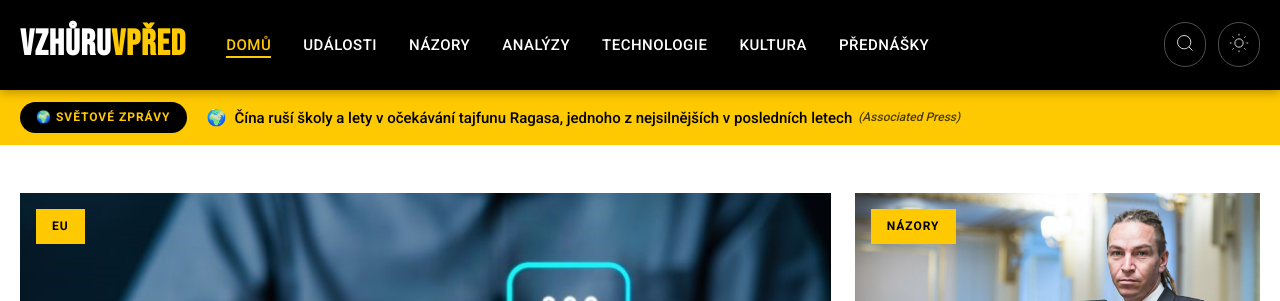
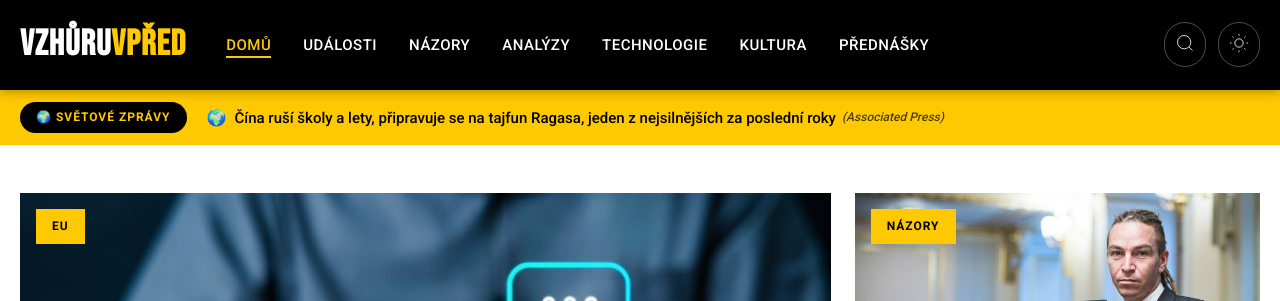
Before and after one commit to tangero/vzhuruvpred, a Jekyll site: the page built from index.html, in a window 1280 px wide and 900 px high. Shown: the top 301 px of the window. Built offline with Jekyll 4.4.1, drawn with Linux system fonts in a browser that asks for light colours; part of the change alters nothing that is shown.

Commit message:
Update world news 2025-09-24 10:29

```diff
--- a/_data/world_news.json
+++ b/_data/world_news.json
@@ -1,38 +1,38 @@
 {
-  "last_updated": "2025-09-24T09:19:50",
+  "last_updated": "2025-09-24T10:18:50",
   "articles": [
     {
       "flag": "🌍",
       "country": "global",
-      "title": "Čína zaplavuje svět levnými vývozy po Trumpových clech",
+      "title": "Čína zaplavuje svět levným exportem po Trumpových clech",
       "original_title": "China Floods the World With Cheap Exports After Trump’s Tariffs - Bloomberg",
       "url": "https://www.bloomberg.com/news/features/2025-09-22/china-floods-world-with-record-amount-of-cheap-goods-after-trump-s-tariffs",
       "urlToImage": "https://assets.bwbx.io/images/users/iqjWHBFdfxIU/ijXBIxF7rchI/v0/1200x800.jpg",
       "source": "Bloomberg",
       "publishedAt": "2025-09-23T06:43:00Z",
-      "description": "Zásilky mimo USA letos prudce vzrostly, země přesycené zbožím se však zdráhají pustit do další obchodní války – zatím."
+      "description": "Zásilky mimo USA letos prudce vzrostly, ale země, které se potýkají s přebytkem, se zdají být prozatím neochotné vést další obchodní válku."
     },
     {
       "flag": "🌍",
       "country": "global",
-      "title": "Čína ruší školy a lety v očekávání tajfunu Ragasa, jednoho z nejsilnějších v posledních letech",
+      "title": "Čína ruší školy a lety, připravuje se na tajfun Ragasa, jeden z nejsilnějších za poslední roky",
       "original_title": "China cancels schools and flights as it braces for Ragasa, one of the strongest typhoons in years - AP News",
       "url": "https://apnews.com/article/ragasa-super-typhoon-hong-kong-south-china-b7882be652ce520a0f28cff5fb946e5b",
       "urlToImage": "https://dims.apnews.com/dims4/default/35c9da9/2147483647/strip/true/crop/8000x4500+0+417/resize/1440x810!/quality/90/?url=https%3A%2F%2Fassets.apnews.com%2Fda%2F7e%2F50816311dfd2d6392ef727b2d5cf%2F2a4f169a95094f9eb83710ca239201f6",
       "source": "Associated Press",
       "publishedAt": "2025-09-23T05:19:00Z",
-      "description": "Pobřežní města v jižní Číně omezují každodenní život a zavírají školy i firmy, protože se připravují na jeden z nejsilnějších tajfunů za poslední roky. Hongkongská observatoř hlásí, že supertajfun ..."
+      "description": "Čínská pobřežní města omezují každodenní život kvůli uzavírání škol a podniků a připravují se na jeden z nejsilnějších tajfunů za poslední roky. Hongkongská observatoř hlásí, že supertajfun Ragasa ..."
     },
     {
       "flag": "🌍",
       "country": "global",
-      "title": "Kojima s Xboxem ukázali nový teaser hry OD, „nebo možná signál“, běžící na Unreal Engine 5",
+      "title": "Kojima s Xboxem ukázali nový teaser OD, „nebo možná signál“, běžící na Unreal Engine 5",
       "original_title": "Kojima and Xbox team up to show off a new OD teaser, \"or maybe a signal\", running on Unreal Engine 5 - Eurogamer",
       "url": "https://www.eurogamer.net/kojima-and-xbox-team-up-to-show-off-more-od-knock",
       "urlToImage": "https://assetsio.gnwcdn.com/A-female-looking-distressd-in-a-still-from-OD's-reveal-trailer.webp?width=1200&height=630&fit=crop&enable=upscale&auto=webp",
       "source": "Eurogamer.net",
       "publishedAt": "2025-09-23T04:51:20Z",
-      "description": "„Je to odvážné, jedinečné a rozhodně z Kojima Productions,“ říká Phil Spencer."
+      "description": "„Je to odvážné, jedinečné a rozhodně od Kojima Productions,“ říká Phil Spencer."
     },
     {
       "flag": "🇺🇸",
@@ -43,7 +43,7 @@
       "urlToImage": "https://nypost.com/wp-content/uploads/sites/2/2025/09/111938047.jpg?quality=75&strip=all&w=1024",
       "source": "New York Post",
       "publishedAt": "2025-09-23T04:06:00Z",
-      "description": "Zdiskreditovaný hip-hopový magnát od svého zatčení v září 2024 strávil čas v brooklynském vězení a 3. října se dozví svůj osud."
+      "description": "Zdiskreditovaný hip-hopový magnát od svého zatčení v září 2024 prochladl v brooklynské vazbě a 3. října se dozví svůj osud."
     },
     {
       "flag": "🇬🇧",
@@ -54,73 +54,73 @@
       "urlToImage": "https://ichef.bbci.co.uk/news/1024/branded_news/fff3/live/11abf140-981d-11f0-9558-4785c3b59242.jpg",
       "source": "BBC News",
       "publishedAt": "2025-09-23T03:38:44Z",
-      "description": "Evropští výrobci automobilů čelí silné konkurenci z Číny a slabé poptávce po luxusních vozech."
+      "description": "Evropští výrobci automobilů čelí silné konkurenci ze strany Číny a slabé poptávce po luxusních vozech."
     },
     {
       "flag": "🌍",
       "country": "global",
-      "title": "Muž obviněn z nasvícení laserem na Marine One s Trumpem na palubě",
+      "title": "Muž obviněn z namíření laserového ukazovatele na vrtulník Marine One s Trumpem na palubě",
       "original_title": "Man charged with shining laser pointer at Marine One with Trump aboard - CBS News",
       "url": "https://www.cbsnews.com/news/laser-pointer-marine-one-trump/",
       "urlToImage": "https://assets3.cbsnewsstatic.com/hub/i/r/2025/05/04/d00a6992-1063-4451-b123-9886e20b1c76/thumbnail/1200x630g2/cfa0a927630d38bc3af0c7d935b159f0/gettyimages-2212323542-1.jpg",
       "source": "CBS News",
       "publishedAt": "2025-09-23T03:25:01Z",
-      "description": "Tajná služba zatkla muže, který na vrtulník Marine One s prezidentem Trumpem na palubě mířil laserovým ukazovátkem."
+      "description": "Tajná služba zatkla muže za to, že namířil laserový ukazovátko na vrtulník Marine One s prezidentem Trumpem na palubě."
     },
     {
       "flag": "🇺🇸",
       "country": "us",
-      "title": "Disney vrací do vysílání Jimmyho Kimmela, kterého odstranil kvůli komentáři o Charliem Kirkovi",
+      "title": "Disney vrací do vysílání Jimmyho Kimmela, kterého odstranilo po výrocích Charlieho Kirka",
       "original_title": "Disney brings back Jimmy Kimmel, sidelined after Charlie Kirk comments - The Washington Post",
       "url": "https://www.washingtonpost.com/business/2025/09/22/kimmel-kirk-abc-disney/",
       "urlToImage": "https://www.washingtonpost.com/wp-apps/imrs.php?src=https://arc-anglerfish-washpost-prod-washpost.s3.amazonaws.com/public/2LW7DAGEGMI6ZDH7GOYFT5GBW4_size-normalized.jpg&w=1440",
       "source": "The Washington Post",
       "publishedAt": "2025-09-23T03:21:36Z",
-      "description": "„Jimmy Kimmel Live!“ na ABC byl stažen z vysílání po pobouření ze strany prezidenta Donalda Trumpa, předsedy FCC Brendana Carra, Nexstaru, Sinclairu a řady konzervativních kritiků."
+      "description": "„Jimmy Kimmel Live!“ na ABC byl stažen z vysílání po vlně kritiky od prezidenta Donalda Trumpa, předsedy FCC Brendana Carra, Nexstaru, Sinclairu a řady konzervativních kritiků."
     },
     {
       "flag": "🇺🇸",
       "country": "us",
-      "title": "Klíčové poznatky z prvního rozhovoru Kamaly Harrisové o její nové knize „107 dní“",
+      "title": "Klíčové momenty z prvního rozhovoru Kamaly Harrisové o její nové knize „107 dní“",
       "original_title": "Takeaways from Kamala Harris’ first interview about her new book, ‘107 Days’ - CNN",
       "url": "https://www.cnn.com/2025/09/22/politics/kamala-harris-interview-new-book-takeaways",
       "urlToImage": "https://media.cnn.com/api/v1/images/stellar/prod/ap25054112238792.jpg?c=16x9&q=w_800,c_fill",
       "source": "CNN",
       "publishedAt": "2025-09-23T03:06:00Z",
-      "description": "Ve svém prvním televizním rozhovoru o pamětech z kampaně byla Kamala Harris dotázána, co myslela tím, že bylo nezodpovědné nechat exprezidenta Joea Bidena usilovat o znovuzvolení."
+      "description": "Ve svém prvním televizním rozhovoru o pamětech své kampaně byla Kamala Harris dotazována na to, co myslela tím, že bylo nezodpovědné nechat exprezidenta Joea Bidena usilovat o znovuzvolení."
     },
     {
       "flag": "🇬🇧",
       "country": "gb",
-      "title": "Francie oficiálně uznává palestinský stát",
+      "title": "Francie formálně uznává palestinský stát",
       "original_title": "France formally recognises Palestinian state - BBC",
       "url": "https://www.bbc.com/news/articles/cd9ykqw22zlo",
       "urlToImage": "https://ichef.bbci.co.uk/news/1024/branded_news/8617/live/879fa280-9835-11f0-928c-71dbb8619e94.jpg",
       "source": "BBC News",
       "publishedAt": "2025-09-23T01:26:27Z",
-      "description": "Donald Trump promluví v úterý k představitelům OSN, zatímco další evropské země zvažují přidat se ke změně francouzské politiky."
+      "description": "Donald Trump promluví k lídrům OSN v úterý, zatímco další evropské země zřejmě přistoupí k francouzské změně politiky."
     },
     {
       "flag": "🌍",
       "country": "global",
-      "title": "Jake Paul zaútočil na Gervontu Davise kvůli obviněním z domácího násilí, v prvním osobním setkání převyšoval 'Tanka",
+      "title": "Jake Paul útočí na Gervontu Davise kvůli obviněním z domácího násilí, v prvním face-offu převyšuje 'Tanka",
       "original_title": "Jake Paul attacks Gervonta Davis over domestic violence allegations, towers over 'Tank' in first faceoff - Yahoo Sports",
       "url": "https://sports.yahoo.com/boxing/article/jake-paul-attacks-gervonta-davis-over-domestic-violence-allegations-towers-over-tank-in-first-faceoff-011509531.html",
       "urlToImage": "https://s.yimg.com/ny/api/res/1.2/A8o6qY57GPsHbRm4R6CaDg--/YXBwaWQ9aGlnaGxhbmRlcjt3PTEyMDA7aD04MDA7Y2Y9d2VicA--/https://s.yimg.com/os/creatr-uploaded-images/2025-09/be7a2850-9814-11f0-b777-786f5e94db31",
       "source": "Yahoo Entertainment",
       "publishedAt": "2025-09-23T01:15:00Z",
-      "description": "Jake Paul neváhal a hned při úvodní tiskové konferenci k boji na Netflixu 14. listopadu stanovil tón s Gervontou \"Tank\" Davisem."
+      "description": "Jake Paul neztrácel čas a hned při úvodní tiskové konferenci k boji na Netflixu 14. listopadu stanovil tón vůči Gervontovi \"Tank\" Davisovi."
     },
     {
       "flag": "🌍",
       "country": "global",
-      "title": "Šéf Crunchyroll o trhákovém potenciálu ‘Démona zabijáka: Hrad v nekonečnu’: „Už je nepopiratelné, jak velkým se anime stalo“",
+      "title": "Šéf Crunchyroll o trhákovém potenciálu ‘Demona Slayer: Neomezený zámek’: „Je už nepopiratelné, jak velkým se anime stalo“",
       "original_title": "Crunchyroll CEO on the Blockbuster Implications of ‘Demon Slayer: Infinity Castle’: “It’s Now Undeniable How Big Anime Has Become” - The Hollywood Reporter",
       "url": "http://www.hollywoodreporter.com/movies/movie-features/crunchyroll-ceo-demon-slayer-infinity-castle-anime-success-1236377193/",
       "urlToImage": "https://www.hollywoodreporter.com/wp-content/uploads/2025/09/Still-5-Copyright_-Koyoharu-Gotoge-_-SHUEISHA-Aniplex-ufotable-H-2025.jpg?w=1296&h=730&crop=1",
       "source": "Hollywood Reporter",
       "publishedAt": "2025-09-23T01:07:30Z",
-      "description": "Šéf Crunchyrollu Rahul Purini o tom, jak může narůst úspěch hitu za 555 milionů dolarů, plánech na další dva filmy z trilogie a proč je anime nyní klíčovým hybatelem růstu Sony."
+      "description": "Šéf Crunchyrollu Rahul Purini o tom, jak může narůst úspěch hitu za 555 milionů dolarů, plánech pro další dva filmy z trilogie a proč je anime nyní klíčovým hybatelem růstu Sony."
     },
     {
       "flag": "🌍",
@@ -131,7 +131,7 @@
       "urlToImage": "https://www.aljazeera.com/wp-content/uploads/2025/09/2025-09-22T195001Z_1010098544_RC27XGAEOFE8_RTRMADP_3_DENMARK-AIRPORT-DRONES-1758580087.jpg?resize=1920%2C1440",
       "source": "Al Jazeera English",
       "publishedAt": "2025-09-23T00:04:42Z",
-      "description": "Hlášení o dronech v blízkosti dánských a norských letišť přichází v době zvýšených obav z porušování evropského vzdušného prostoru Ruskem."
+      "description": "Hlášení o dronech u dánských a norských letišť přichází v době zvýšených obav z porušování evropského vzdušného prostoru Ruskem."
     },
     {
       "flag": "🌍",
@@ -142,7 +142,7 @@
       "urlToImage": "https://arc.stimg.co/startribunemedia/4WUPS6HXQ6MEI44ZYZKAGQ6SRM.jpg?&w=1200&ar=1.91:1&fit=crop",
       "source": "Minneapolis Star Tribune",
       "publishedAt": "2025-09-22T23:15:00Z",
-      "description": "Výjimka umožňuje lékárníkům očkovat proti covidu-19 bez předpisu i více lidí, než schválil Státní ústav pro kontrolu léčiv."
+      "description": "Stálý příkaz umožňuje lékárníkům očkovat proti covidu-19 bez předpisu více lidem, než schválil Úřad pro potraviny a léčiva."
     },
     {
       "flag": "🌍",
@@ -153,51 +153,51 @@
       "urlToImage": "https://cdn.arstechnica.net/wp-content/uploads/2025/09/news-092225a-lg-1152x648.jpg",
       "source": "Ars Technica",
       "publishedAt": "2025-09-22T22:18:07Z",
-      "description": "NASA představila novou třídu kandidátů na astronauty. Vesmírná agentura uvedla čtyři muže a šest žen, kteří tvoří její cvičnou skupinu pro rok 2025."
+      "description": "NASA jmenovala novou třídu kandidátů na astronauty. Vesmírná agentura představila čtyři muže a šest žen, kteří tvoří její výcvikovou skupinu pro rok 2025."
     },
     {
       "flag": "🌍",
       "country": "global",
-      "title": "RFK Jr. letí naslepo do další epidemie s ‚zelenáči‘ mezi poradci pro vakcíny",
+      "title": "RFK Jr. letí naslepo do další epidemie s ‚zelenáči‘ mezi vakcinologickými poradci",
       "original_title": "RFK Jr. ‘Flying Blind’ Into Next Outbreak With ‘Rookie’ Vaccine Advisors - The Daily Beast",
       "url": "https://www.thedailybeast.com/rfk-jr-flying-blind-into-next-outbreak-with-rookie-vaccine-advisors/",
       "urlToImage": "https://www.thedailybeast.com/resizer/v2/7SPEAAJ2FJFW3AKCEUXSUBW4CA.jpg?smart=true&auth=56b88fa6523c015229f92e1f21bb40b9e908fc9311d2d3f22eda0ab51b20f65f&width=1200&height=630",
       "source": "Daily Beast",
       "publishedAt": "2025-09-22T21:58:00Z",
-      "description": "Varování přišlo od tří bývalých představitelů CDC, kteří nedávno s odporem rezignovali."
+      "description": "Varování přišlo od tří bývalých úředníků CDC, kteří nedávno s odporem rezignovali."
     },
     {
       "flag": "🌍",
       "country": "global",
-      "title": "BĚŽTE: Podle Bílého domu byl Trump na pohřbu Kirka „autentický“, když řekl, že nenávidí oponenty",
+      "title": "VIDEO: Trump je „autentický“, když na pohřbu Kirka říká, že nenávidí oponenty, tvrdí Bílý dům",
       "original_title": "WATCH: Trump ‘authentically himself’ for saying he hates opponents at Kirk funeral, White House says - PBS",
       "url": "https://www.pbs.org/newshour/politics/watch-trump-authentically-himself-for-saying-he-hates-opponents-at-kirk-funeral-white-house-says",
       "urlToImage": "https://d3i6fh83elv35t.cloudfront.net/static/2025/09/2025-09-22T181320Z_305986219_RC25XGAUDM5P_RTRMADP_3_USA-TRUMP-1024x692.jpg",
       "source": "PBS",
       "publishedAt": "2025-09-22T21:32:31Z",
-      "description": "Prezident Donald Trump při projevu na pohřbu konzervativního aktivisty Charlie Kirka v Arizoně v neděli řekl, že s Kirkem nesouhlasí v přání všeho nejlepšího jeho oponentům."
+      "description": "Prezident Donald Trump při projevu na pohřbu konzervativního aktivisty Charlieho Kirka v Arizoně v neděli řekl, že s Kirkem nesouhlasí v přání všeho nejlepšího jeho oponentům."
     },
     {
       "flag": "🌍",
       "country": "global",
-      "title": "Bidenův přístup k Gaze byl nedostatečný, píše Harrisová v nové knize",
+      "title": "Bidenův přístup k Gaze byl nedostatečný, píše se v nové knize o Harrisové",
       "original_title": "Biden response to Gaza was \"inadequate,\" Harris says in new book - Axios",
       "url": "https://www.axios.com/2025/09/22/harris-biden-book-gaza-israel-trump",
       "urlToImage": "https://images.axios.com/78S4UGhdL_qecSBL2nBxYRRN7oY=/0x0:5108x2873/1366x768/2025/09/22/1758564982585.jpg",
       "source": "Axios",
       "publishedAt": "2025-09-22T21:26:11Z",
-      "description": "Je součástí širšího Harrisova úsilí v knize distancovat se od Bidena poté, co to během loňské kampaně neudělala."
+      "description": "Jde o součást širšího úsilí Harrisové v knize distancovat se od Bidena poté, co tak během loňské kampaně nečinila."
     },
     {
       "flag": "🌍",
       "country": "global",
-      "title": "iFixit rozebírá iPhone Air a zjišťuje, že je to hlavně baterie",
+      "title": "iFixit rozebírá iPhone Air a zjišťuje, že je to převážně baterie",
       "original_title": "iFixit tears down the iPhone Air, finds that it’s mostly battery - Ars Technica",
       "url": "https://arstechnica.com/gadgets/2025/09/iphone-air-teardown-reveals-a-phone-thats-more-durable-repairable-than-expected/",
       "urlToImage": "https://cdn.arstechnica.net/wp-content/uploads/2025/09/TD_iPhone_Air_4-1152x648-1758575100.jpg",
       "source": "Ars Technica",
       "publishedAt": "2025-09-22T21:25:18Z",
-      "description": "Design, který umisťuje základní desku nahoru, pomáhá zabránit druhému Bendgate."
+      "description": "Design s logickou deskou nahoře pomáhá předejít druhému Bendgate."
     },
     {
       "flag": "🌍",
@@ -208,18 +208,18 @@
       "urlToImage": "https://i0.wp.com/9to5mac.com/wp-content/uploads/sites/6/2025/03/iphone-fold-03.jpg?resize=1200%2C628&quality=82&strip=all&ssl=1",
       "source": "9to5Mac",
       "publishedAt": "2025-09-22T20:57:00Z",
-      "description": "Očekává se, že složený iPhone od Applu bude uveden příští rok. Zde je pět nových funkcí prvního skládacího modelu."
+      "description": "Apple očekává uvedení iPhonu Fold příští rok. Zde je pět nových funkcí prvního skládacího modelu."
     },
     {
       "flag": "🌍",
       "country": "global",
-      "title": "S&P 500 dnes: Akcie Oracle a Nvidia posilují, akcie Kenvue klesají",
+      "title": "Zisky a ztráty v indexu S&P 500: Akcie Oracle a Nvidia posilují, akcie Kenvue klesají",
       "original_title": "S&P 500 Gain & Losses Today: Oracle, Nvidia Shares Advance; Kenvue Stock Slips - Investopedia",
       "url": "https://www.investopedia.com/s-and-p-500-gain-and-losses-today-teradyne-and-oracle-stocks-advance-kenvue-slips-11814914",
       "urlToImage": "https://www.investopedia.com/thmb/G3gYw4z4BgSn-23IO6WduAjJk5w=/1500x0/filters:no_upscale():max_bytes(150000):strip_icc()/GettyImages-2236196353-39d01839dc3a44e99044c8a1a6247db7.jpg",
       "source": "Investopedia",
       "publishedAt": "2025-09-22T20:55:36Z",
-      "description": "Akcie firmy na testovací zařízení v pondělí 22. září 2025 prudce vzrostly, zatímco zprávy o blížícím se oznámení představitelů Trumpovy administrativy tížily akcie společnosti zabývající se zdravím..."
+      "description": "Akcie firmy na testovací zařízení vzrostly 22. září 2025, zatímco zprávy o blížícím se oznámení představitelů Trumpovy administrativy tížily akcie spotřebitelského zdravotního koncernu."
     },
     {
       "flag": "🌍",
@@ -230,7 +230,7 @@
       "urlToImage": "https://assets2.cbsnewsstatic.com/hub/i/r/2025/09/19/e95dafbe-6f55-4552-a60c-f9f14d56167d/thumbnail/1200x630/f479c127f1d0af4c5d82ee353f6b0aa8/gettyimages-2235547149.jpg",
       "source": "CBS News",
       "publishedAt": "2025-09-22T20:42:00Z",
-      "description": "Nový vysoký poplatek za vízum H-1B vyvolává řadu otázek, říkají právníci. Co by měli zaměstnanci i zaměstnavatelé vědět."
+      "description": "Vysoký nový poplatek za vízum H-1B vyvolává řadu otázek, uvádějí experti na imigrační právo. Co by měli zaměstnanci a zaměstnavatelé vědět."
     },
     {
       "flag": "🌍",
@@ -241,45 +241,45 @@
       "urlToImage": "https://scx2.b-cdn.net/gfx/news/hires/2025/scientists-find-proof.jpg",
       "source": "Phys.Org",
       "publishedAt": "2025-09-22T16:22:27Z",
-      "description": "Vědecká debata o původu kráteru Silverpit v jižní části Severního moře, která trvala desítky let, byla vyřešena. Nové důkazy potvrzují, že byl způsoben dopadem asteroidu nebo komety před asi 43–46 ..."
+      "description": "Vědecká debata o původu kráteru Silverpit v jižní části Severního moře po desetiletí skončila. Nové důkazy potvrzují, že byl způsoben dopadem asteroidu nebo komety před asi 43–46 miliony let."
     },
     {
       "flag": "🌍",
       "country": "global",
-      "title": "MediaTek uvádí vylepšený procesor s umělou inteligencí, aby konkuroval Qualcommu",
+      "title": "MediaTek uvádí na trh vylepšený AI procesor pro souboj s Qualcommem",
       "original_title": "MediaTek Launches Improved AI Processor to Compete With Qualcomm - Bloomberg.com",
       "url": "https://www.bloomberg.com/news/articles/2025-09-22/mediatek-launches-improved-ai-processor-to-compete-with-qualcomm",
       "urlToImage": "https://assets.bwbx.io/images/users/iqjWHBFdfxIU/itCCSY_kjL1w/v1/1200x800.jpg",
       "source": "Bloomberg",
       "publishedAt": "2025-09-22T07:00:00Z",
-      "description": "MediaTek spouští mobilní procesor, který zvládne náročnější úkoly agentické umělé inteligence přímo na zařízení, a lépe tak konkuruje Qualcommu."
+      "description": "MediaTek uvádí mobilní procesor schopnější zvládání agentních AI úloh na zařízeních, aby lépe konkuroval Qualcommu."
     },
     {
       "flag": "🇫🇷",
       "country": "fr",
-      "title": "Světový den Alzheimerovy choroby: Jak pokročil výzkum léčby",
+      "title": "Světový den Alzheimerovy choroby: Jak jsme pokročili v hledání léčby",
       "original_title": "World Alzheimer's Day: Here's How Far We've Come in Search of a Cure - ScienceAlert",
       "url": "https://www.sciencealert.com/world-alzheimers-day-heres-how-far-weve-come-in-search-of-a-cure",
       "urlToImage": "https://www.sciencealert.com/images/2025/09/alzheimers_day_header.jpg",
       "source": "ScienceAlert",
       "publishedAt": "2025-09-22T01:29:59Z",
-      "description": "Po desetiletích neúspěšného výzkumu dávají dvě nové léky a průlomový krevní test pacientům s Alzheimerem naději v boji s tímto zničujícím onemocněním – otázky ohledně jejich účinnosti však zůstávají."
+      "description": "Po desetiletích neúspěšného výzkumu dávají dvě nové léky a průlomový krevní test pacientům s Alzheimerem naději v boji s tímto oslabujícím onemocněním – stále však zůstávají otázky ohledně jejich ú..."
     },
     {
       "flag": "🌍",
       "country": "global",
-      "title": "Vandenbergův další úkol: start SpaceX a přistání v pondělí",
+      "title": "Vandenbergův další úkol: SpaceX v pondělí vypustí raketu a přistane s ní",
       "original_title": "Vandenberg’s Next Mission: SpaceX Launch, Landing on Monday - Noozhawk",
       "url": "http://www.noozhawk.com/vandenbergs-next-mission-spacex-launch-landing-on-monday-morning/",
       "urlToImage": "https://i0.wp.com/www.noozhawk.com/wp-content/uploads/2022/12/social-fallback.png?fit=1200%2C630&quality=80&ssl=1",
       "source": "Noozhawk",
       "publishedAt": "2025-09-21T19:00:48Z",
-      "description": "Co: Raketa Falcon 9 z Vandenbergovy základny vesmírných sil v okrese Santa Barbara. Kdy: Podle údajů mezi 10:23 a 11:23 dopoledne v pondělí."
+      "description": "Co: Raketa Falcon 9 z Vandenbergovy základny vesmírných sil v okrese Santa Barbara. Kdy: Podle plánu v pondělí mezi 10:23 a 11:23 dopoledne."
     },
     {
       "flag": "🇫🇷",
       "country": "fr",
-      "title": "Sonda Curiosity pořídila dechberoucí snímky krajiny na Marsu",
+      "title": "Rover Curiosity pořídil dechberoucí snímky krajiny na Marsu",
       "original_title": "Curiosity rover snaps breathtaking photos of the Martian landscape - Mashable",
       "url": "https://mashable.com/article/nasa-mars-curiosity-peace-vallis-images",
       "urlToImage": "https://helios-i.mashable.com/imagery/articles/07GPEltzKFOfHeU4EbwpBys/hero-image.fill.size_1200x675.v1758228115.jpg",
```
